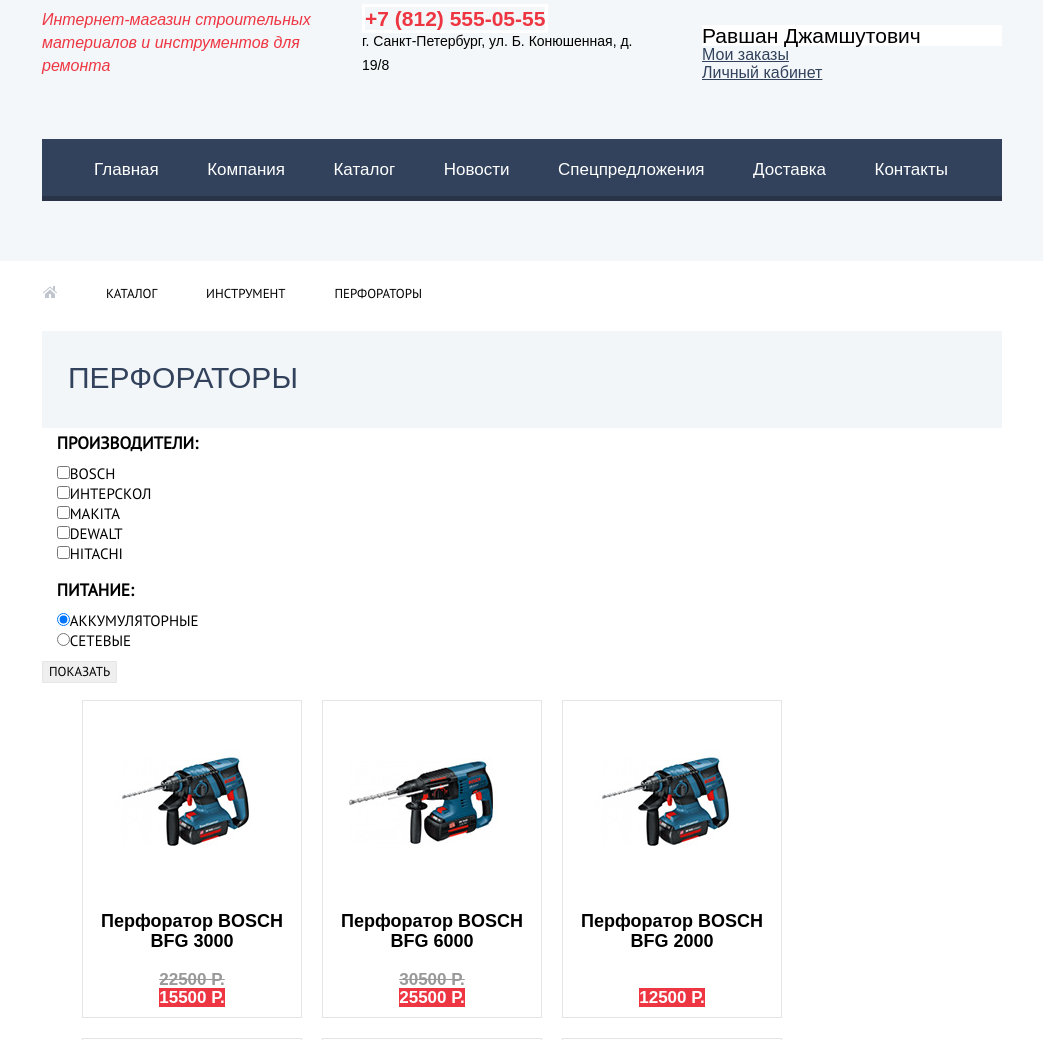
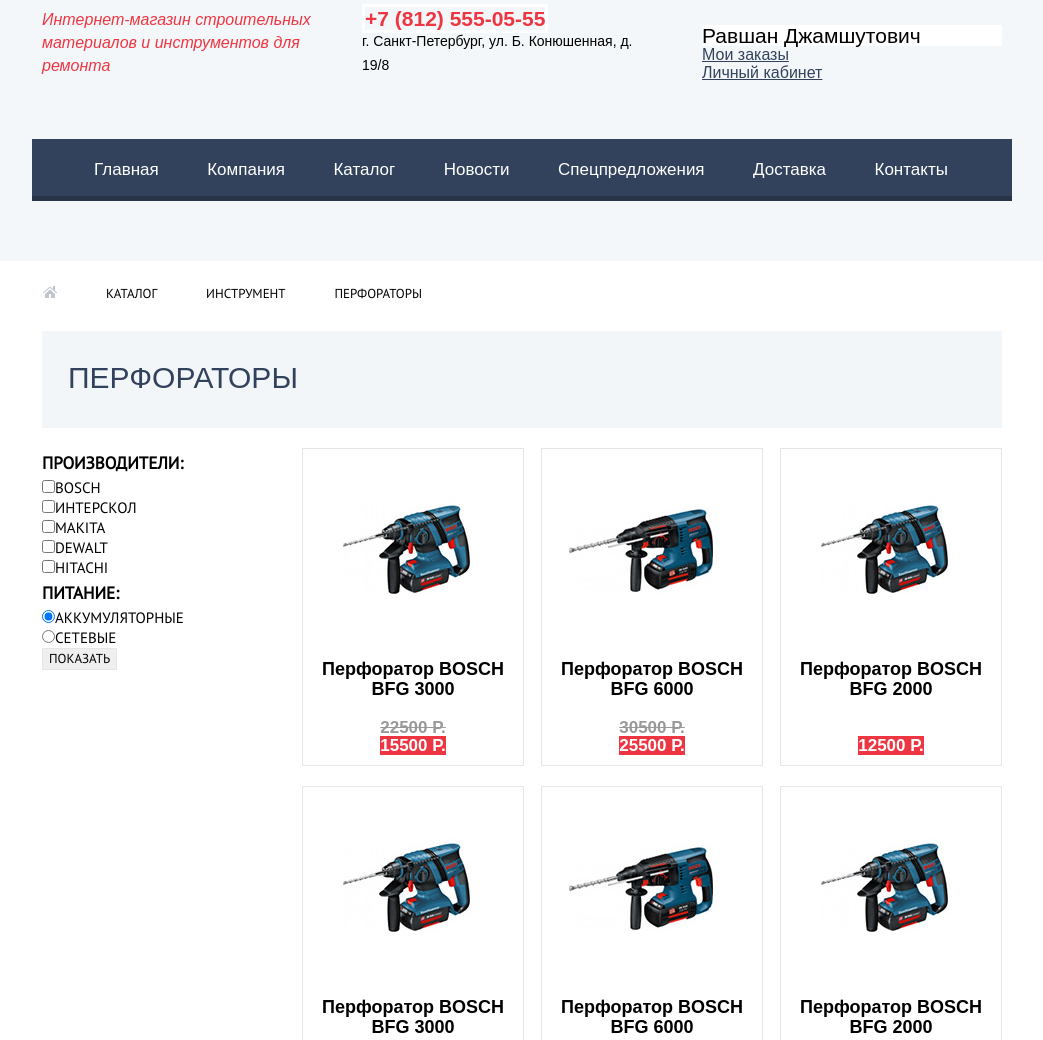
Before and after one commit to podtes/968793-technomart-25, a plain HTML site: page catalog.html in a window 1280 px wide. Shown: the part 80-1120 px from the top of the page, without its empty margins (118-1161 px from the left). Drawn offline with Linux system fonts and the light colour scheme; files whose address does not match are found by name; a web font is replaced by a local one.

Commit message:
правки

```diff
--- a/catalog.html
+++ b/catalog.html
@@ -37,8 +37,7 @@
           <li><a href="#">Личный кабинет</a></li>
         </ul>
       </div>
-      <div class="container">
-        <nav class="main-navigation">
+      <nav class="main-navigation container">
         <ul class="main-header-site-navigation">
           <li><a href="index.html">Главная</a></li>
           <li><a href="#">Компания</a></li>
@@ -49,7 +48,6 @@
           <li><a href="#">Контакты</a></li>
         </ul>
       </nav>
-      </div>
     </header>
     <main class="container container-main">
       <ul class="breadcrumbs">
@@ -63,6 +61,7 @@
         <li class="breadcrumbs-current"><a>Перфораторы</a></li>
       </ul>
       <h1 class="catalog-title">Перфораторы</h1>
+      <div class="filters-and-results">
         <section class="filters">
           <h2 class="visually-hidden">Фильтр товаров</h2>
           <!--    Ползунок цены    -->
@@ -231,11 +230,11 @@
           </ul>
           <!--Здесь будет пагинация-->
         </section>
+      </div>
         <!--Здесь будет секция про перфораторы-->
     </main>
     <footer class="main-footer">
-      <div class="container">
-        <div class="footer-index">
+      <div class="footer-index container">
         <section class="main-footer-site-navigation">
           <a class="main-footer-logo">
             <img src="img/logo-index.svg" alt="Техномарт" width="138" height="21">
@@ -262,7 +261,6 @@
             <li><a href="#">Спецпредложения</a></li>
           </ul>
         </section>
-        </div>
       </div>
       <section class="bottom-footer">
         <div class="container container-copyright-social-mail">
--- a/css/style.css
+++ b/css/style.css
@@ -599,12 +599,22 @@ a {
   padding-top: 32px;
   padding-bottom: 35px;
   padding-left: 26px;
+  margin-bottom: 20px;
+}
+
+.filters-and-results {
+  display: flex;
+}
+
+.filters {
+  margin-right: auto;
 }
 
 .filters-form  {
   font-family: PT Sans, Arial, sans-serif;
   text-transform: uppercase;
 
+  width: 220px;
 }
 
 .filters-form fieldset {
@@ -615,6 +625,12 @@ a {
   font-size: 17px;
   line-height: 30px;
   font-weight: bold;
+}
+
+.manufactures,
+.power {
+  padding: 0;
+  margin: 0;
 }
 
 .filters-form .manufactures-list {
@@ -652,6 +668,8 @@ a {
 
 .results-goods-catalog {
   list-style: none;
+  margin: 0;
+  padding: 0;
 
   display: flex;
   width: 700px;
@@ -663,7 +681,7 @@ a {
   text-align: center;
   border: 1px solid #e5e5e5;
 /* временные стили для удобства*/
-  width: 218px;
+  width: 220px;
   height: 316px;
   margin-bottom: 20px;
 }
```
Also changed, not shown: index.html (+2 -9 lines). Lines whose indentation alone changed are shown as unchanged.
